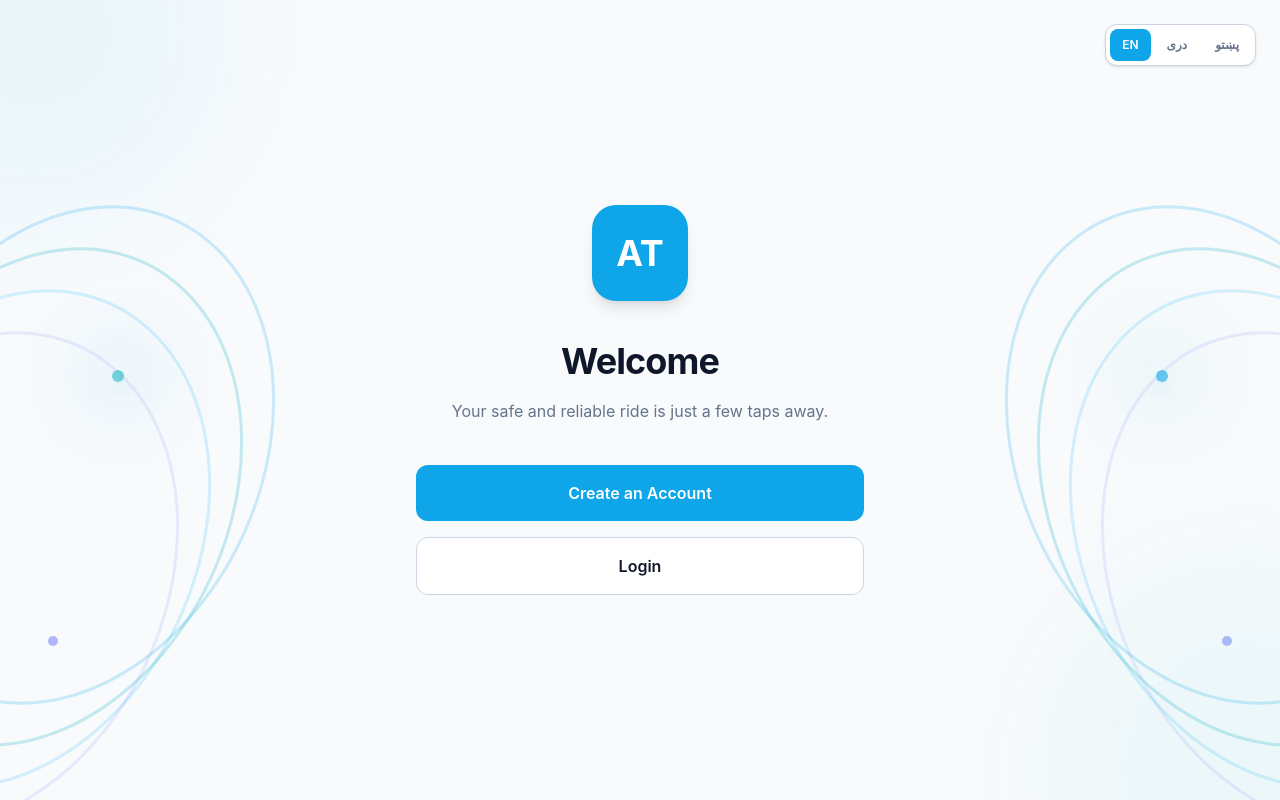
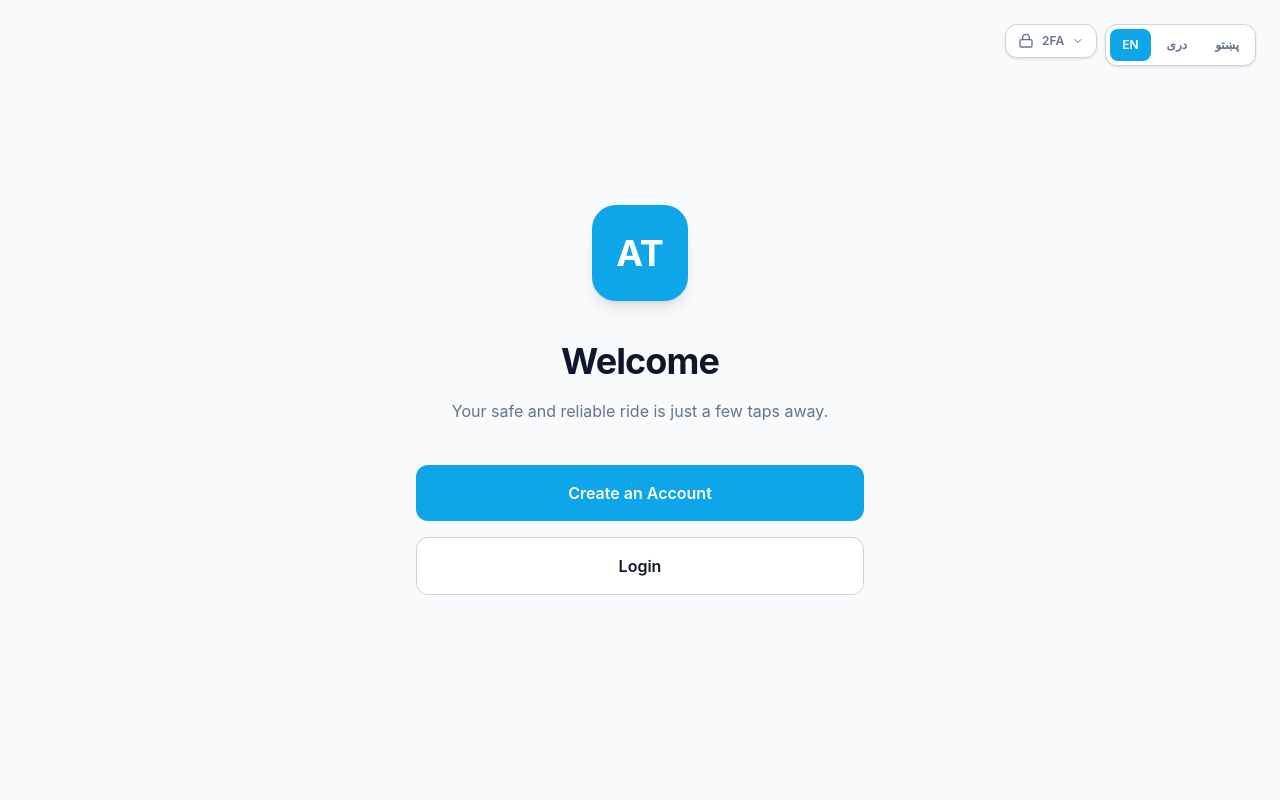
Before and after one commit to khalil-Gardiwal/netlinks-frontend, a React (Vite) app: page /auth/welcome in a window 1280 px wide. Built offline with nearby package versions, Linux system fonts and the light colour scheme.

Commit message:
Update authentication pages and UI

```diff
--- a/src/App.jsx
+++ b/src/App.jsx
@@ -5,6 +5,9 @@ import SignUp from "./pages/auth/SignUp";
 import Verification from "./pages/auth/Verification";
 import AccountCreated from "./pages/auth/AccountCreated";
 import SignIn from "./pages/auth/SignIn";
+import TwoFactorSetup from "./pages/auth/two-factor-setup/TwoFactorSetup";
+import TwoFactorEnabled from "./pages/auth/two-factor-setup/TwoFactorEnabled";
+import TwoFactorVerification from "./pages/auth/two-factor-setup/TwoFactorVerification";
 
 
 
@@ -20,8 +23,20 @@ function App() {
         <Route path="/auth/account-created" element={<AccountCreated />} />
 
         <Route path="/auth/sign-in" element={<SignIn />} />
+        <Route
+  path="/auth/two-factor-setup"
+  element={<TwoFactorSetup />}
+/>
+<Route
+  path="/auth/two-factor-enabled"
+  element={<TwoFactorEnabled />}
 
+/>
 
+     <Route
+  path="/auth/two-factor-verification"
+  element={<TwoFactorVerification />}
+/>
 
 
 
--- a/src/i18n/locales/en.json
+++ b/src/i18n/locales/en.json
@@ -70,7 +70,39 @@
     "createdSuccessfully": "Your account has been created successfully. You can now sign in and start using Easy Ride.",
     "continueToSignIn": "Continue to Sign In",
     "backToWelcome": "Back to Welcome"
-  }
+  },
+  "twoFactor": {
+  "title": "Set Up Two-Factor Authentication",
+  "description": "Protect your account with an authenticator app.",
+  "stepOneTitle": "Scan the QR code",
+  "stepOneDescription": "Open your authenticator app and scan the QR code provided by your account.",
+  "qrPlaceholder": "QR code will appear here",
+  "or": "OR",
+  "manualKey": "Can't scan the QR code?",
+  "manualKeyDescription": "Use the setup key provided by your account.",
+  "stepTwoTitle": "Enter the verification code",
+  "stepTwoDescription": "Enter the 6-digit code shown in your authenticator app.",
+  "enableButton": "Verify & Enable 2FA",
+  "invalidCode": "Please enter the 6-digit verification code."
+},
+"twoFactorEnabled": {
+  "title": "Two-Factor Authentication Enabled",
+  "description": "Your account is now protected with an authenticator app.",
+  "statusTitle": "2FA is enabled",
+  "statusDescription": "You will be asked for a verification code from your authenticator app when you sign in.",
+  "continue": "Continue"
+},
+"twoFactorVerification": {
+  "title": "Two-Factor Authentication",
+  "description": "Enter the verification code from your authenticator app to continue.",
+  "authenticatorTitle": "Open your authenticator app",
+  "authenticatorDescription": "Use the authenticator app you connected to your account to get your 6-digit verification code.",
+  "codeLabel": "Verification Code",
+  "codeDescription": "Enter the 6-digit code shown in your authenticator app.",
+  "verify": "Verify & Continue",
+  "backToLogin": "Back to Login",
+  "invalidCode": "Please enter the 6-digit verification code."
+}
 
 
 }
--- a/src/pages/auth/Verification.jsx
+++ b/src/pages/auth/Verification.jsx
@@ -110,7 +110,7 @@ function Verification() {
         <div className="absolute -left-36 top-[17%] h-[520px] w-[390px] rotate-[25deg] rounded-[50%] border-[3px] border-[#38BDF8]/20" />
 
         {/* Purple / blue accent */}
-        <div className="absolute -left-44 top-[23%] h-[520px] w-[390px] rotate-[25deg] rounded-[50%] border-[3px] border-[#818CF8]/15" />
+        <div className="absolute -left-44 top-[23%] h-[520px] w-97.5 rotate-25 rounded-[50%] border-[3px] border-[#818CF8]/15" />
 
         {/* Blue glow */}
         <div className="absolute left-20 top-[25%] h-20 w-20 rounded-full bg-[#0EA5E9]/10 blur-2xl" />
--- a/src/pages/auth/Welcome.jsx
+++ b/src/pages/auth/Welcome.jsx
@@ -1,80 +1,133 @@
+import { useState } from "react";
 import { useNavigate } from "react-router-dom";
 import { useTranslation } from "react-i18next";
 import LanguageSwitcher from "../../components/LanguageSwitcher";
 
-
 function Welcome() {
   const navigate = useNavigate();
   const { t } = useTranslation();
+  const [showTwoFactor, setShowTwoFactor] = useState(false);
 
   return (
     <div className="relative flex min-h-screen items-center justify-center bg-[#F8FAFC] px-6">
-     {/* =====================================
-    COLORFUL DECORATIONS
-====================================== */}
 
-<div className="pointer-events-none fixed inset-0 z-0 overflow-hidden">
-  {/* LEFT */}
-  <div className="absolute left-0 top-40 hidden h-[700px] w-[320px] lg:block">
-    {/* Blue */}
-    <div className="absolute -left-32 top-[5%] h-[520px] w-[390px] rotate-[25deg] rounded-[50%] border-[3px] border-[#0EA5E9]/20" />
+      {/* Top Controls */}
+      <div className="absolute right-6 top-6 z-50 flex items-start gap-2">
 
-    {/* Cyan */}
-    <div className="absolute -left-40 top-[11%] h-[520px] w-[390px] rotate-[25deg] rounded-[50%] border-[3px] border-[#20B8C5]/25" />
+        {/* 2FA */}
+        <div className="relative">
+          <button
+            type="button"
+            onClick={() => setShowTwoFactor(!showTwoFactor)}
+            className={`flex items-center gap-2 rounded-xl border bg-white px-3 py-2 text-xs font-semibold shadow-sm transition ${
+              showTwoFactor
+                ? "border-[#0EA5E9] text-[#0EA5E9]"
+                : "border-[#CBD5E1] text-[#64748B] hover:bg-[#F0F9FF]"
+            }`}
+          >
+            <svg
+              xmlns="http://www.w3.org/2000/svg"
+              viewBox="0 0 24 24"
+              fill="none"
+              stroke="currentColor"
+              strokeWidth="2"
+              className="h-4 w-4"
+            >
+              <rect
+                width="18"
+                height="11"
+                x="3"
+                y="10"
+                rx="2"
+                strokeLinecap="round"
+                strokeLinejoin="round"
+              />
+              <path
+                strokeLinecap="round"
+                strokeLinejoin="round"
+                d="M7 10V7a5 5 0 0 1 10 0v3"
+              />
+            </svg>
 
-    {/* Sky */}
-    <div className="absolute -left-48 top-[17%] h-[520px] w-[390px] rotate-[25deg] rounded-[50%] border-[3px] border-[#38BDF8]/20" />
+            <span>2FA</span>
 
-    {/* Purple */}
-    <div className="absolute -left-56 top-[23%] h-[520px] w-[390px] rotate-[25deg] rounded-[50%] border-[3px] border-[#818CF8]/15" />
+            <svg
+              xmlns="http://www.w3.org/2000/svg"
+              viewBox="0 0 24 24"
+              fill="none"
+              stroke="currentColor"
+              strokeWidth="2"
+              className={`h-3 w-3 transition-transform ${
+                showTwoFactor ? "rotate-180" : ""
+              }`}
+            >
+              <path
+                strokeLinecap="round"
+                strokeLinejoin="round"
+                d="m6 9 6 6 6-6"
+              />
+            </svg>
+          </button>
 
-    {/* Glow */}
-    <div className="absolute left-20 top-[25%] h-20 w-20 rounded-full bg-[#0EA5E9]/10 blur-2xl" />
+          {/* 2FA Dropdown */}
+          {showTwoFactor && (
+            <div className="absolute right-0 top-12 w-72 rounded-2xl border border-[#CBD5E1] bg-white p-5 shadow-xl">
 
-    {/* Dot */}
-    <div className="absolute left-28 top-[30%] h-3 w-3 rounded-full bg-[#20B8C5]/60 shadow-lg shadow-[#20B8C5]/30" />
+              <div className="mb-4 flex items-start gap-3">
+                <div className="flex h-10 w-10 shrink-0 items-center justify-center rounded-xl bg-[#E0F2FE]">
+                  <svg
+                    xmlns="http://www.w3.org/2000/svg"
+                    viewBox="0 0 24 24"
+                    fill="none"
+                    stroke="currentColor"
+                    strokeWidth="2"
+                    className="h-5 w-5 text-[#0EA5E9]"
+                  >
+                    <rect
+                      width="18"
+                      height="11"
+                      x="3"
+                      y="10"
+                      rx="2"
+                      strokeLinecap="round"
+                      strokeLinejoin="round"
+                    />
+                    <path
+                      strokeLinecap="round"
+                      strokeLinejoin="round"
+                      d="M7 10V7a5 5 0 0 1 10 0v3"
+                    />
+                  </svg>
+                </div>
 
-    {/* Purple dot */}
-    <div className="absolute left-12 top-[68%] h-2.5 w-2.5 rounded-full bg-[#818CF8]/60" />
-  </div>
+                <div>
+                  <h2 className="text-sm font-bold text-[#0F172A]">
+                    Two-Factor Authentication
+                  </h2>
 
-  {/* RIGHT */}
-  <div className="absolute right-0 top-40 hidden h-[700px] w-[320px] lg:block">
-    {/* Blue */}
-    <div className="absolute -right-32 top-[5%] h-[520px] w-[390px] rotate-[-25deg] rounded-[50%] border-[3px] border-[#0EA5E9]/20" />
+                  <p className="mt-1 text-xs leading-5 text-[#64748B]">
+                    Add an extra layer of security to your account using an
+                    authenticator app.
+                  </p>
+                </div>
+              </div>
 
-    {/* Cyan */}
-    <div className="absolute -right-40 top-[11%] h-[520px] w-[390px] rotate-[-25deg] rounded-[50%] border-[3px] border-[#20B8C5]/25" />
+              <button
+                type="button"
+                onClick={() => navigate("/auth/two-factor-setup")}
+                className="w-full rounded-xl bg-[#0EA5E9] px-4 py-3 text-sm font-semibold text-white transition hover:bg-[#0284C7] focus:outline-none focus:ring-4 focus:ring-[#E0F2FE]"
+              >
+                Enable 2FA
+              </button>
+            </div>
+          )}
+        </div>
 
-    {/* Sky */}
-    <div className="absolute -right-48 top-[17%] h-[520px] w-[390px] rotate-[-25deg] rounded-[50%] border-[3px] border-[#38BDF8]/20" />
-
-    {/* Purple */}
-    <div className="absolute -right-56 top-[23%] h-[520px] w-[390px] rotate-[-25deg] rounded-[50%] border-[3px] border-[#818CF8]/15" />
-
-    {/* Glow */}
-    <div className="absolute right-20 top-[25%] h-20 w-20 rounded-full bg-[#20B8C5]/10 blur-2xl" />
-
-    {/* Dot */}
-    <div className="absolute right-28 top-[30%] h-3 w-3 rounded-full bg-[#0EA5E9]/60 shadow-lg shadow-[#0EA5E9]/30" />
-
-    {/* Purple dot */}
-    <div className="absolute right-12 top-[68%] h-2.5 w-2.5 rounded-full bg-[#818CF8]/60" />
-  </div>
-
-  {/* SOFT GLOWS */}
-  <div className="absolute -left-40 -top-40 h-96 w-96 rounded-full bg-[#0EA5E9]/5 blur-3xl" />
-
-  <div className="absolute -bottom-40 -right-40 h-96 w-96 rounded-full bg-[#20B8C5]/5 blur-3xl" />
-</div>
-
-
-      {/* Language Selector */}
-      <div className="absolute right-6 top-6 z-50">
+        {/* Language Selector */}
         <LanguageSwitcher />
       </div>
 
-
+      {/* Main Content */}
       <div className="w-full max-w-md text-center">
 
         {/* Logo */}
```
